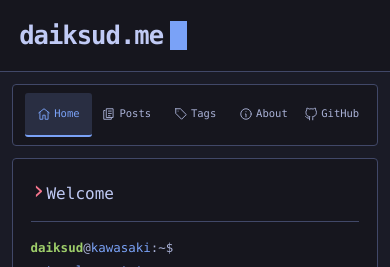
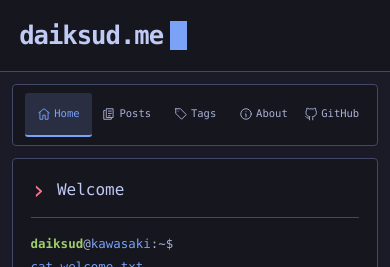
Before and after one commit to daiksudme/apex, an Astro site: page / in a window 390 px wide. Shown: the top 267 px of the page. Built offline with nearby package versions, Linux system fonts and the light colour scheme; Astro itself is replaced by a stand-in of ours.

Commit message:
refactor(styles): style pane titles by class (#80)

```diff
--- a/src/styles/global.css
+++ b/src/styles/global.css
@@ -175,7 +175,7 @@ h1 { font-family: var(--sans); font-size: clamp(2rem, 3.05vw, 3.2rem); font-weig
 .profile-note { display: grid; grid-template-columns: auto minmax(0, 1fr); align-items: center; gap: 0.75rem; color: var(--green); margin-top: 1rem; font-size: 0.8rem; }
 
 .pane-heading { display: grid; grid-template-columns: minmax(0, 1fr) auto; align-items: center; gap: 0.5rem 0.75rem; border-bottom: 1px solid var(--border); padding-bottom: 0.85rem; }
-.pane-heading h2 { display: grid; grid-template-columns: auto minmax(0, 1fr); align-items: center; gap: 0.65rem; font-size: 1.08rem; line-height: 1.4; }
+.pane-title { display: grid; grid-template-columns: auto minmax(0, 1fr); align-items: center; gap: 0.65rem; font-size: 1.08rem; line-height: 1.4; }
 .chevron { color: var(--pink); font-size: 1.65rem; font-weight: 400; line-height: 1; }
 .pane-label { color: var(--muted); font-size: 0.72rem; }
 .pane-link { display: inline-grid; grid-auto-flow: column; align-items: center; gap: 0.5rem; min-height: 28px; font-size: 0.72rem; text-decoration: underline; }
@@ -301,7 +301,7 @@ h1 { font-family: var(--sans); font-size: clamp(2rem, 3.05vw, 3.2rem); font-weig
   .profile-details > div { grid-template-columns: 100px minmax(0, 1fr); gap: 0.35rem; }
   .profile-details { font-size: 0.72rem; }
   .profile-bio { font-size: 0.85rem; }
-  .pane-heading h2 { font-size: 1rem; }
+  .pane-title { font-size: 1rem; }
   .posts-pane { min-height: 340px; }
   .empty-state { padding-inline: 0; }
   .pane.footer-pane {
```
